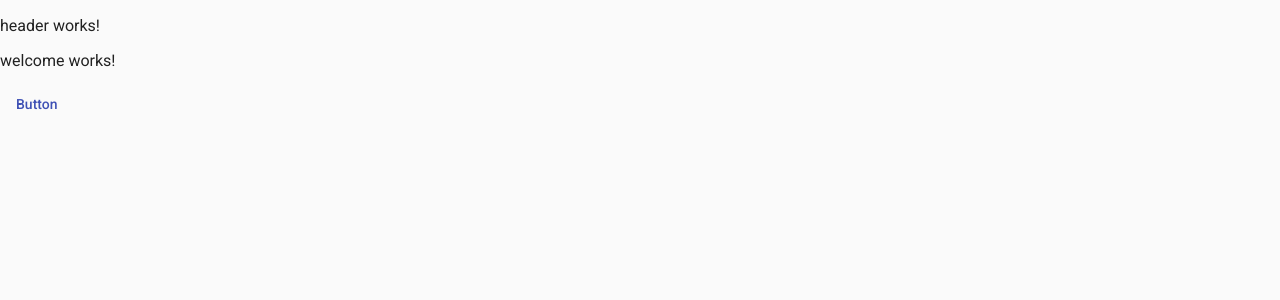
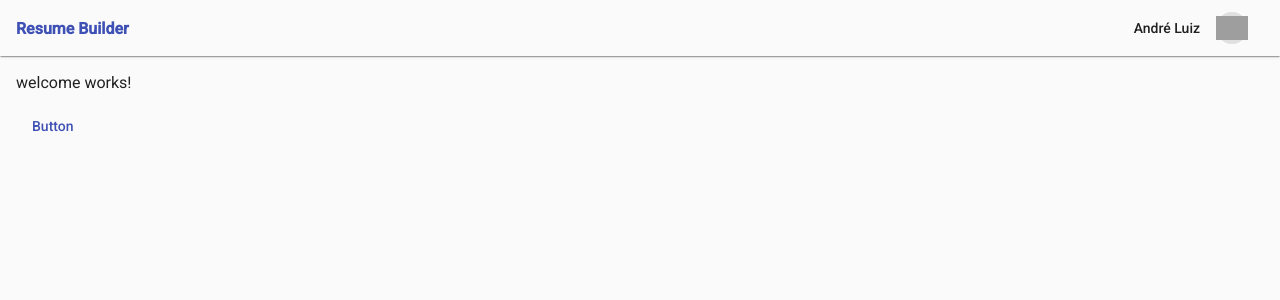
Before and after one commit to AndreZigiotti/resume-builder-angular, an Angular app: page /wizard/welcome in a window 1280 px wide. Shown: the top 300 px of the page. Built offline with nearby package versions, Linux system fonts and the light colour scheme; grey boxes are pictures that could not be loaded.

Commit message:
Apply Header

```diff
--- a/src/app/app.component.html
+++ b/src/app/app.component.html
@@ -1,6 +1,11 @@
 <mat-sidenav-container>
   <mat-sidenav-content>
     <cv-header></cv-header>
-    <router-outlet></router-outlet>
+
+    <main>
+      <div class="container">
+        <router-outlet></router-outlet>
+      </div>
+    </main>
   </mat-sidenav-content>
 </mat-sidenav-container>
--- a/src/app/app.component.scss
+++ b/src/app/app.component.scss
@@ -1,3 +1,7 @@
 .mat-drawer-container {
   height: 100%;
+
+  main {
+    padding-top: var(--cv-header-height);
+  }
 }
--- a/src/app/components/header/header.component.html
+++ b/src/app/components/header/header.component.html
@@ -1 +1,16 @@
-<p>header works!</p>
+<header class="mat-elevation-z1 app-header">
+  <a cv-link routerLink="wizard" class="brand">
+    <h1 class="h5">Resume Builder</h1>
+  </a>
+
+  <button class="profile-menu-button" mat-button [matMenuTriggerFor]="profileMenu">
+    <span class="button-content-wrapper">
+      <span>André Luiz</span>
+      <cv-avatar size="small" name="andreZigiotti" imageSrc="https://fillmurray.com/90/90"></cv-avatar>
+    </span>
+  </button>
+  <mat-menu #profileMenu="matMenu" xPosition="after">
+    <button mat-menu-item>Profile</button>
+    <button mat-menu-item>Logout</button>
+  </mat-menu>
+</header>
--- a/src/app/components/header/header.component.scss
+++ b/src/app/components/header/header.component.scss
@@ -0,0 +1,27 @@
+:host {
+  position: fixed;
+  top: 0;
+  left: 0;
+  width: 100%;
+  background-color: inherit;
+}
+
+header {
+  display: flex;
+  padding: 8px var(--cv-container-gap);
+  align-items: center;
+  justify-content: space-between;
+}
+
+.brand {
+  font-size: 1rem;
+}
+
+.profile-menu-button {
+
+  .button-content-wrapper {
+    display: flex;
+    gap: 16px;
+    align-items: center;
+  }
+}
```
